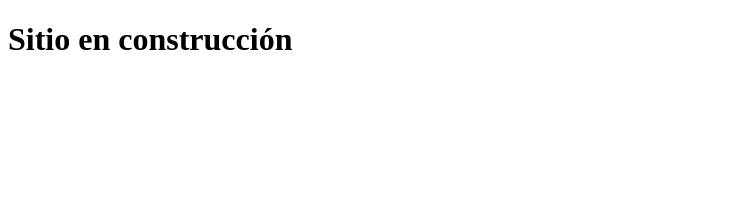
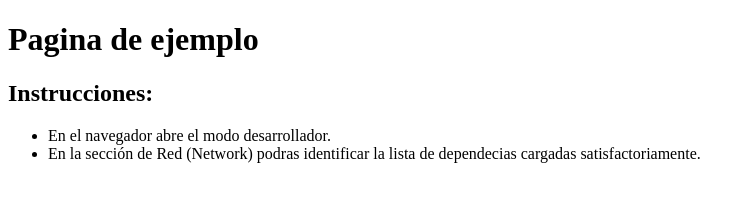
Before and after one commit to codesmasher/ejemplo-npm, a website: page public/index.html in a window 1280 px wide. Shown: the whole page, without its empty margins (0-752 px from the left). Drawn offline with Linux system fonts and the light colour scheme; some icons are missing.

Commit message:
M002-Server response with a static html

```diff
--- a/public/index.html
+++ b/public/index.html
@@ -16,7 +16,13 @@
     <body>
         <h1>
             <span class="fa fa-warning"></span>
-            Sitio en construcción
+            Pagina de ejemplo
         </h1>
+        <h2>Instrucciones:</h2>
+        <ul>
+            <li>En el navegador abre el modo desarrollador.</li>
+            <li>En la sección de Red (Network) podras identificar la lista de
+                dependecias cargadas satisfactoriamente.</li>
+        </ul>
     </body>
 </html>
```
Also changed, not shown: server/server.js (+6 -3 lines).
